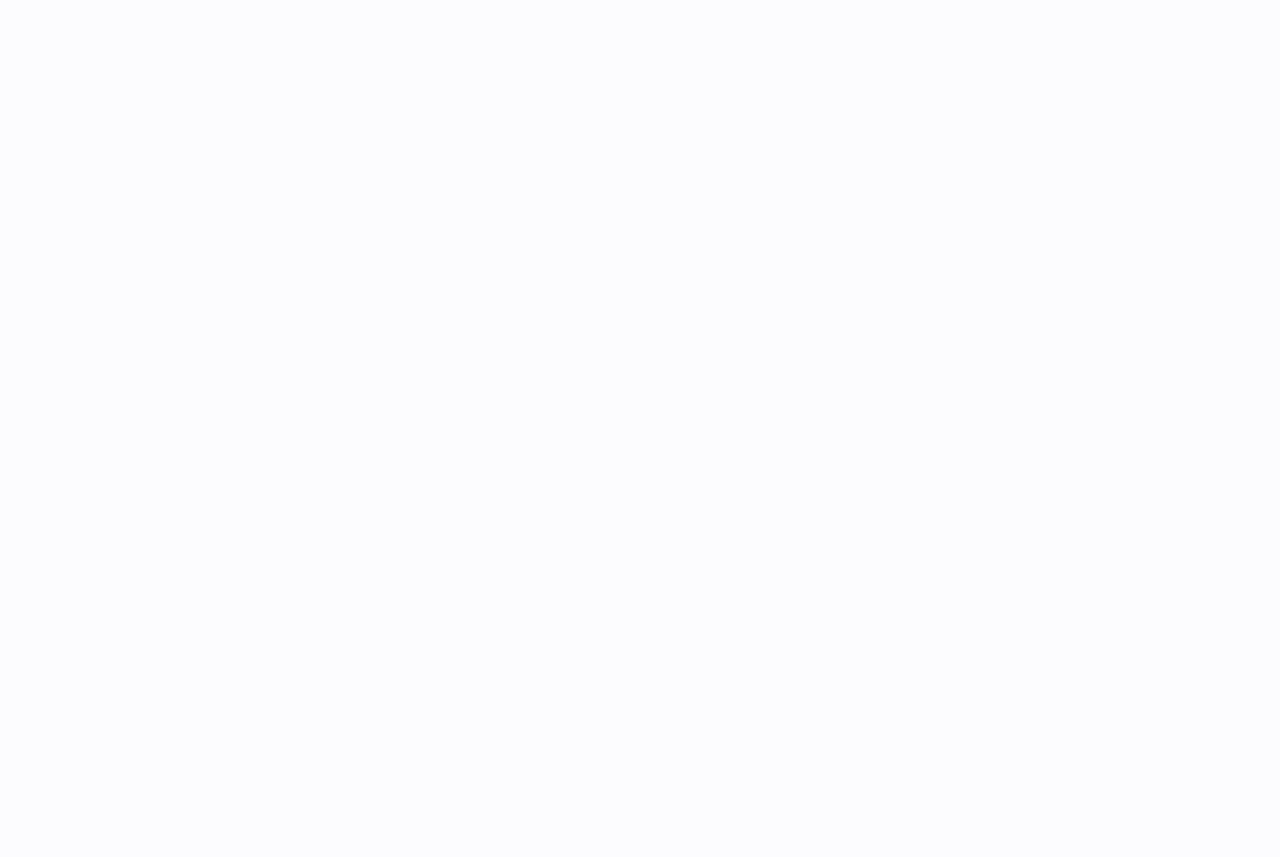
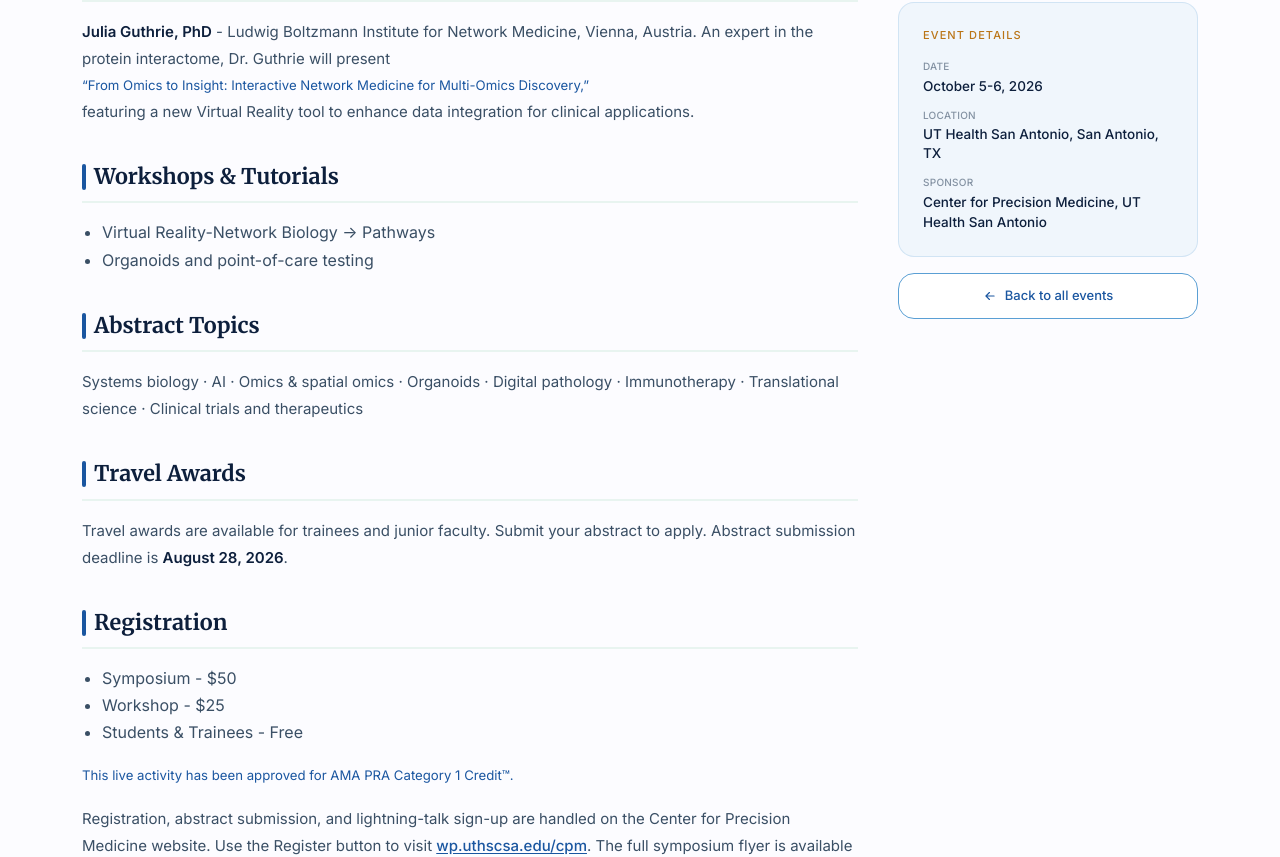
Before and after one commit to kibrus/texas-society-nephrology, a Next.js app: page /events/ahhsa-symposium-2026 in a window 1280 px wide. Before the commit this address had no page. Shown: the part 904-1761 px from the top of the page. Before the commit the page ends 800 px from the top, so only its background shows below. Built offline with nearby package versions, Linux system fonts and the light colour scheme.

Commit message:
Add AHHSA 2026 event + flyer, update leadership, blue new-tab links, fix event date badge

```diff
--- a/app/about/leadership/page.tsx
+++ b/app/about/leadership/page.tsx
@@ -16,12 +16,11 @@ export default function LeadershipPage() {
           {leadership.map((person) => (
             <div key={person.role} className="bg-white border border-txsn-mint-soft/50 rounded-xl p-6 flex gap-4 items-center">
               <div className="flex-shrink-0 w-14 h-14 rounded-full bg-txsn-wash flex items-center justify-center text-txsn-teal font-serif text-lg font-medium">
-                {person.name.split(" ").map((w) => w[0]).join("")}
+                {person.name.split(" ").slice(0, 2).map((w) => w[0]).join("")}
               </div>
               <div>
                 <div className="font-medium text-txsn-teal-deep text-[16px]">{person.name}</div>
                 <div className="text-[13px] text-txsn-gold font-medium">{person.role}</div>
-                <div className="text-[13px] text-txsn-slate mt-0.5">{person.focus}</div>
               </div>
             </div>
           ))}
--- a/app/events/[slug]/page.tsx
+++ b/app/events/[slug]/page.tsx
@@ -3,6 +3,18 @@ import Link from "next/link";
 import { MDXRemote } from "next-mdx-remote/rsc";
 import { Container, Icon } from "@/components/ui";
 import { getAllEvents, getEventBySlug, formatDate, isPastDate } from "@/lib/content";
+
+// External links in event content open in a new tab; internal links stay in-page.
+const mdxComponents = {
+  a: (props: React.AnchorHTMLAttributes<HTMLAnchorElement>) => {
+    const isExternal = props.href?.startsWith("http");
+    return isExternal ? (
+      <a {...props} target="_blank" rel="noopener noreferrer" />
+    ) : (
+      <a {...props} />
+    );
+  },
+};
 
 export function generateStaticParams() {
   return getAllEvents().map((e) => ({ slug: e.slug }));
@@ -95,7 +107,7 @@ export default function EventDetailPage({ params }: { params: { slug: string } }
               </div>
             )}
             {event.content?.trim() ? (
-              <MDXRemote source={event.content} />
+              <MDXRemote source={event.content} components={mdxComponents} />
             ) : (
               <p className="text-txsn-slate text-[15px]">Details for this event will be posted soon.</p>
             )}
--- a/app/globals.css
+++ b/app/globals.css
@@ -144,6 +144,17 @@ body {
   color: #3a4f65;
 }
 
+.prose-txsn a {
+  color: #1A56A0;
+  text-decoration: underline;
+  text-underline-offset: 2px;
+  font-weight: 500;
+}
+
+.prose-txsn a:hover {
+  color: #0D1F3C;
+}
+
 .prose-txsn strong {
   color: #0D1F3C;
   font-weight: 600;
--- a/components/home/sections.tsx
+++ b/components/home/sections.tsx
@@ -268,10 +268,10 @@ export function EventsPreview({ events }: { events: EventItem[] }) {
                     >
                       <div className="bg-heritage-navy text-white w-13 h-13 shrink-0 flex flex-col items-center justify-center rounded-lg px-3 py-2 text-center">
                         <span className="text-[9px] uppercase font-bold tracking-wide block">
-                          {ev.dateLabel ? "TBA" : d.month}
+                          {ev.date ? d.month : "TBA"}
                         </span>
                         <span className="text-[18px] font-bold leading-tight block">
-                          {ev.dateLabel ? "—" : d.day}
+                          {ev.date ? d.day : "—"}
                         </span>
                       </div>
                       <div className="flex-1 min-w-0">
--- /dev/null
+++ b/content/events/ahhsa-symposium-2026.mdx
@@ -0,0 +1,46 @@
+---
+title: "AHHSA 2026: Advances in Human Health through Spatial Omics & AI"
+date: "2026-10-05"
+endDate: "2026-10-06"
+dateLabel: "October 5-6, 2026"
+location: "UT Health San Antonio, San Antonio, TX"
+isFree: false
+hidePricing: true
+memberDiscount: false
+sponsor: "Center for Precision Medicine, UT Health San Antonio"
+brochurePdf: "/documents/events/ahhsa-symposium-2026.pdf"
+registrationUrl: "https://wp.uthscsa.edu/cpm/"
+excerpt: "The 2nd Annual symposium on spatial omics and AI, hosted by the Center for Precision Medicine in San Antonio. This year's theme is “Entering the Multi-Ome,” with keynote speaker Julia Guthrie, PhD, and travel awards for young faculty and post-docs."
+---
+
+Join the Center for Precision Medicine at UT Health San Antonio for the **2nd Annual Advances in Human Health through Spatial Omics and AI Symposium (AHHSA 2026)** - two days of multidisciplinary breakthrough science, systems medicine, and hands-on workshops. This year's theme is **“Entering the Multi-Ome.”**
+
+**When:** October 5-6, 2026
+**Where:** UT Health San Antonio · San Antonio, Texas
+
+## Keynote Speaker
+
+**Julia Guthrie, PhD** - Ludwig Boltzmann Institute for Network Medicine, Vienna, Austria. An expert in the protein interactome, Dr. Guthrie will present *“From Omics to Insight: Interactive Network Medicine for Multi-Omics Discovery,”* featuring a new Virtual Reality tool to enhance data integration for clinical applications.
+
+## Workshops & Tutorials
+
+- Virtual Reality-Network Biology → Pathways
+- Organoids and point-of-care testing
+
+## Abstract Topics
+
+Systems biology · AI · Omics & spatial omics · Organoids · Digital pathology · Immunotherapy · Translational science · Clinical trials and therapeutics
+
+## Travel Awards
+
+Travel awards are available for trainees and junior faculty. Submit your abstract to apply. Abstract submission deadline is **August 28, 2026**.
+
+## Registration
+
+- Symposium - $50
+- Workshop - $25
+- Students & Trainees - Free
+
+*This live activity has been approved for AMA PRA Category 1 Credit™.*
+
+Registration, abstract submission, and lightning-talk sign-up are handled on the Center for Precision Medicine website. Use the Register button to visit [wp.uthscsa.edu/cpm](https://wp.uthscsa.edu/cpm/). The full symposium flyer is available to download above.
--- a/lib/site.ts
+++ b/lib/site.ts
@@ -99,10 +99,10 @@ export const pillars = [
 ];
 
 export const leadership = [
-  { name: "President", role: "Board President", focus: "Strategic direction & advocacy" },
-  { name: "Vice President", role: "Board Vice President", focus: "Membership & education" },
-  { name: "Secretary", role: "Board Secretary", focus: "Governance & records" },
-  { name: "Treasurer", role: "Board Treasurer", focus: "Finance & sponsorship" },
+  { name: "Farhad Danesh, MD, FASN", role: "President" },
+  { name: "Kumar Sharma, MD, FASN", role: "Vice President" },
+  { name: "Sreedhar Mandayam, MD, FASN", role: "Secretary" },
+  { name: "Biruh Workeneh, MD, FASN", role: "Treasurer" },
 ];
 
 export type CorporatePartner = { name: string; slug: string; url?: string; ext?: string; hidden?: boolean };
```
Also changed, not shown: 1 other file (tests, documents, lock files or other folders).
